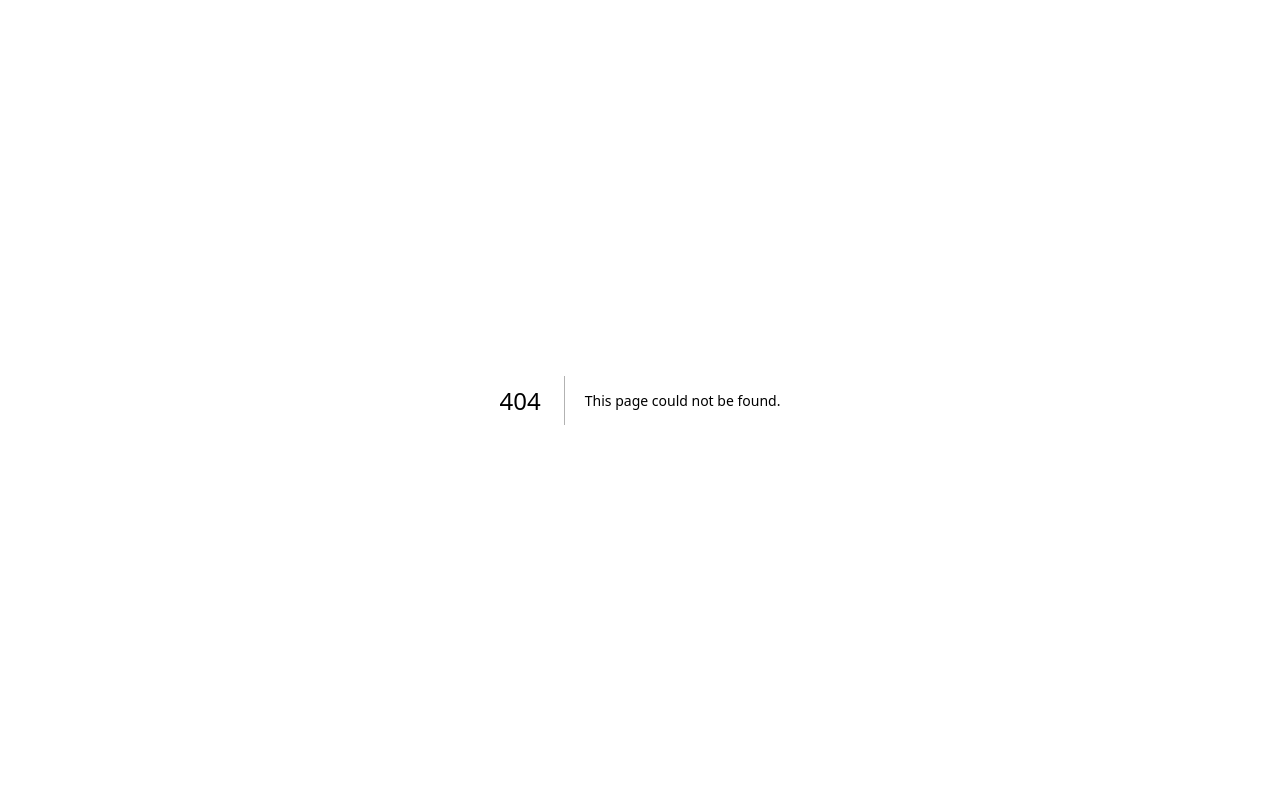
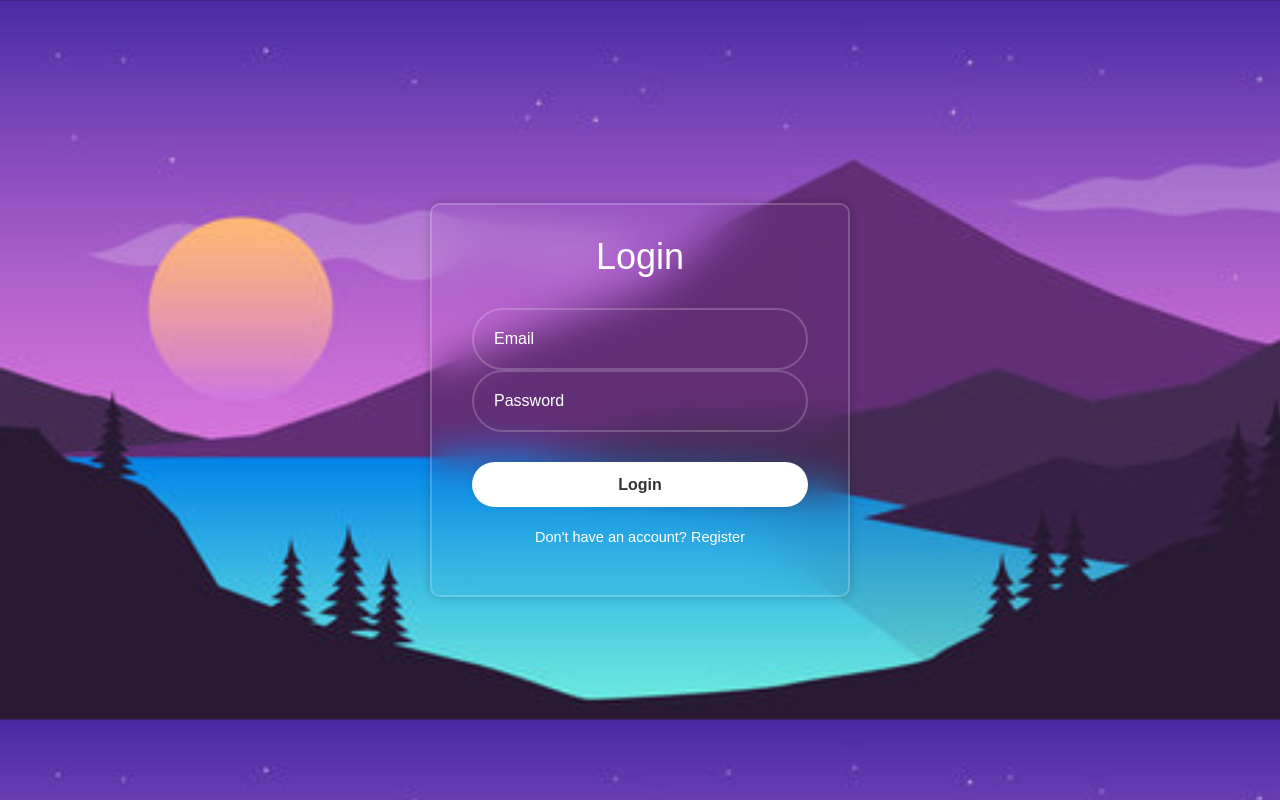
Before and after one commit to ABDULLAH-SHAKER/Task-mangement, a Next.js app in the folder next-mengment/: page /login in a window 1280 px wide. Before the commit this address had no page. Built offline with nearby package versions, Linux system fonts and the light colour scheme.

Commit message:
create login page

```diff
--- /dev/null
+++ b/next-mengment/app/login/login.css
@@ -0,0 +1,125 @@
+* {
+    margin: 0;
+    padding: 0;
+    box-sizing: border-box;
+    font-family: "poppins", sans-serif;
+
+}
+
+body {
+    display: flex;
+    justify-content: center;
+    align-items: center;
+    min-height: 100vh;
+    background-image: url(pngtree-mountain-background-with-full-moon-and-lake-image_374090.jpeg);
+    background-size: 120%;
+}
+
+.wrapper {
+    width: 420px;
+    background: transparent;
+    border: 2px solid rgba(255, 255, 255, .2);
+    backdrop-filter: blur(20px);
+    box-shadow: 0 0 10px  rgba(0, 0, 0, .2);
+    color: #fff;
+     border-radius: 10px;
+     padding: 30px 40px;
+
+}
+
+.wrapper h1 {
+    font-size: 36px;
+    text-align: center;
+
+}
+
+.wrapper .input-box {
+    width: 100%;
+    height: 100%;
+    margin: 30px 0;
+
+}
+
+.input-box input {
+    width: 100%;
+    height: 100%;
+    background: transparent;
+    border: none;
+    outline: none;
+    border: 2px solid rgba(255, 255, 255, .2);
+    border-radius: 40px;
+    font-size: 16px;
+    color: #fff;
+    padding: 20px 45px 20px 20px;
+
+
+}
+
+.input-box input::placeholder {
+    color: #fff;
+
+}
+
+.input-box i {
+    top: 50%;
+    font-size: 30px;
+    height: 30px;
+    width: 30px;
+}
+
+.wrapper .remember-forgot {
+    display: flex;
+    justify-content: space-between;
+    font-size: 14.5px;
+    margin: -15px 0 15px;
+
+}
+
+.remember-forgot label input {
+    accent-color: #fff;
+    margin-right: 3px;
+
+}
+
+.remember-forgot a {
+    color: #fff;
+    text-decoration: none;
+
+}
+.remember-forgot a:hover {
+    text-decoration: underline;
+
+}
+
+.wrapper .btn {
+    width: 100%;
+    height: 45px;
+    background: #fff;
+    border: none;
+    outline: none;
+    border-radius: 40px;
+    box-shadow: 0 0 10px rgba(0, 0, 0, .1);
+    cursor: pointer;
+    font-size: 16px;
+    color: #333;
+    font-weight: 600;
+
+}
+
+.wrapper .register-link {
+    font-size: 14.5px;
+    text-align: center;
+    margin: 20px 0 15px;
+
+}
+.register-link p a {
+    color: #fff;
+    text-decoration: none;
+    font-size: 600;
+
+}
+
+.register-link p a:hover {
+    text-decoration: none;
+
+}
--- a/next-mengment/app/signup/page.js
+++ b/next-mengment/app/login/page.js
@@ -2,33 +2,32 @@
 import 'bootstrap/dist/css/bootstrap.min.css';
 import { useState } from 'react';
 import { useRouter } from 'next/navigation';
-import { auth } from '../Firebase';
-import { createUserWithEmailAndPassword } from 'firebase/auth';
-import './page.css';
-import 'boxicons';
+import { auth } from '../Firebase'; // Adjust the path to your firebase config
+import { signInWithEmailAndPassword } from 'firebase/auth';
+import './login.css';
 
-export default function Signup() {
-  const [email, setEmail] = useState("");
-  const [password, setPassword] = useState("");
-  const [error, setError] = useState("");
+export default function LoginPage() {
+  const [email, setEmail] = useState('');
+  const [password, setPassword] = useState('');
+  const [error, setError] = useState('');
   const router = useRouter();
 
-  const handleSignup = async (e) => {
+  const handleSubmit = async (e) => {
     e.preventDefault();
-    setError("");
 
     try {
-      await createUserWithEmailAndPassword(auth, email, password);
-      router.push('./Home');
-    } catch (err) {
-      setError(err.message);
+      await signInWithEmailAndPassword(auth, email, password);
+      // Redirect to the home page or task manager after successful login
+      router.push('/Home'); // Adjust the route as needed
+    } catch (error) {
+      setError(error.message); // Set error message to state
     }
   };
 
   return (
     <div className="wrapper">
-      <form onSubmit={handleSignup}>
-        <h1>Register</h1>
+      <form onSubmit={handleSubmit}>
+        <h1>Login</h1>
         <div className="input-box">
           <input
             type="email"
@@ -49,12 +48,12 @@ export default function Signup() {
         </div>
         {error && <p style={{ color: "red" }}>{error}</p>}
         <button type="submit" className="btn">
-          Register
+          Login
         </button>
         <div className="register-link">
           <p>
-            Already have an account!
-            <a href="./Login"> Login</a>
+            Don't have an account?
+            <a href="/signup"> Register</a> {/* Link to the registration page */}
           </p>
         </div>
       </form>
```
Also changed, not shown: next-mengment/app/login/pngtree-mountain-background-with-full-moon-and-lake-image_374090.jpeg (added).
